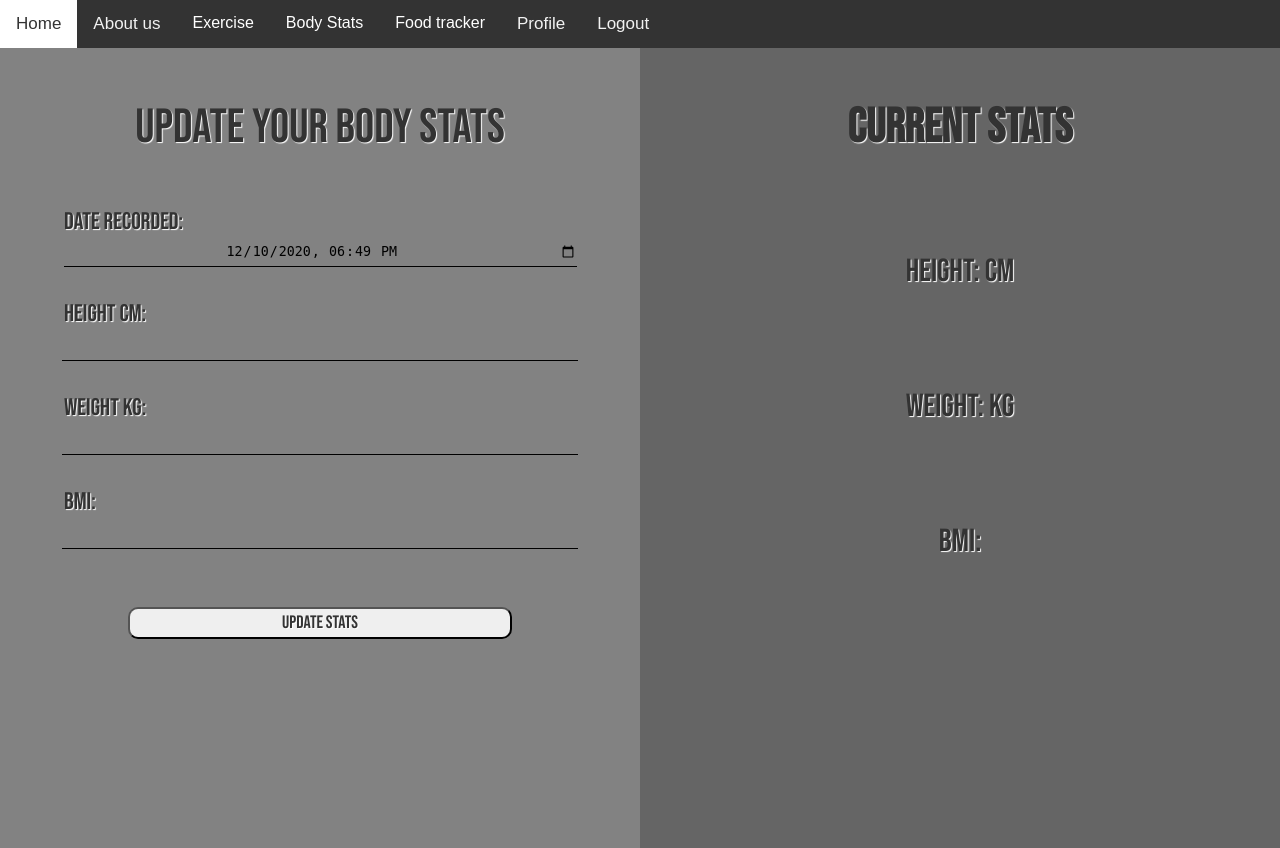
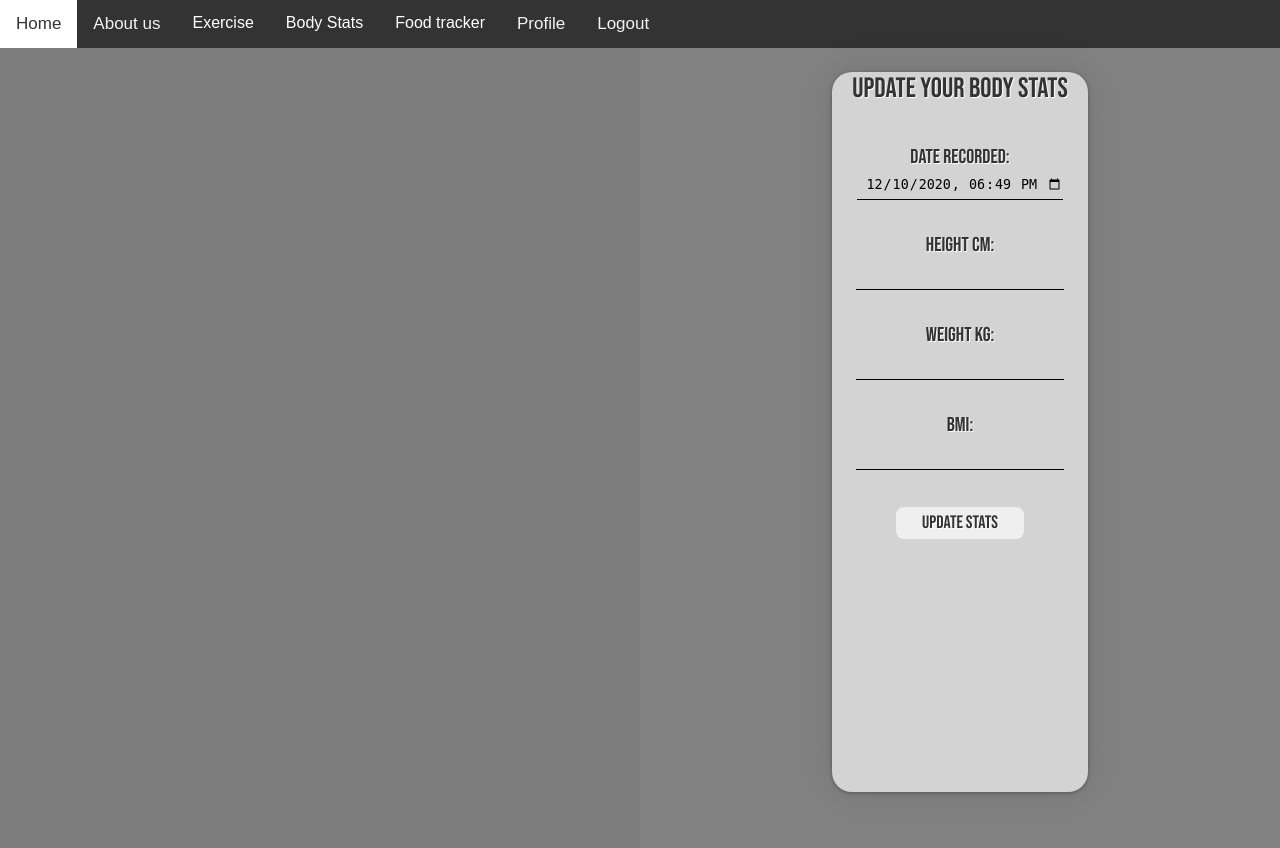
Before and after one commit to Group-21-Software-engineering-project/group21-fitnesswebapp, a Django app: page /bodyStatsUpload/ in a window 1280 px wide. Run offline with Django 3.2, Linux system fonts and the light colour scheme; a user stored in the database is signed in; some libraries are stand-ins or nearby versions.

Commit message:
Restyling of body stats upload page

```diff
--- a/fitnesswebapp/myproject/bodyStats/static/bodyStats/css/bodyStatsHome.css
+++ b/fitnesswebapp/myproject/bodyStats/static/bodyStats/css/bodyStatsHome.css
@@ -61,10 +61,11 @@ tr:nth-child(odd) {
 
 
 /* -----------------------------Styling for current body stats in bodyStatsUpload.html------------------------------ */
+/*
 
 #bodyStatsTR {
     background-color: #656565;
-    float: right;
+    float: none;
     width: 50%;
     height: 100vh;
     margin: 0;
@@ -83,6 +84,7 @@ tr:nth-child(odd) {
     font-size: 300%;
 }
 
+*/
 /* --------------------------Styling for body stats upload the bodyStatsUpload.html----------------------------------*/
 
 #id_bs_date, #id_height, #id_weight, #id_bmi {
--- a/fitnesswebapp/myproject/bodyStats/templates/bodyStats/bodyStatsUpload.html
+++ b/fitnesswebapp/myproject/bodyStats/templates/bodyStats/bodyStatsUpload.html
@@ -5,15 +5,7 @@
 
 </style>
 <div id="content">
-    <!-- Current Stats (Right) -->
-    <div class="bodyStats" id="bodyStatsTR">
-        <h2 id="cTitle">Current stats</h2>
-        <!-- Temporarily changing the a's to p's as I can't get margin working on a's -->
-        <p id="currentHeight">Height: cm</p>
-        <p id="currentWeight">Weight: kg</p>
-        <p id="currentBMI">BMI: </p>
-    </div>
-    <!-- Upload Stats (Left) -->
+    <!-- Upload Stats -->
     <div class="inputBodyStats" id="inputBodyStatsBR">
         <!-- Title -->
         <form id="updateBodyStats" class="input-group content-section" method="POST">
@@ -28,4 +20,96 @@
     </div>
 </div>
 
+<style>
+    @media only screen and (min-width: 675px) {
+        body {
+            border: 0;
+            margin: 0;
+            padding: 0;
+            background-color: rgb(126, 125, 125);
+        }
+
+        #updateBodyStats {
+            width: 40%;
+            margin-left: 30%;
+            background-color: lightgrey;
+            box-shadow: 0 1px 4px rgba(0, 0, 0, 0.3), 0 0 40px rgba(0, 0, 0, 0.1);
+            height: 90vh;
+            margin-top: 2vh;
+            padding: 0;
+            border: 0;
+            border-radius: 20px;
+        }
+
+        #uTitle {
+            font-size: 1.75em;
+            margin-top: 3vh;
+        }
+
+        label {
+            width: 100%;
+            text-align: center;
+            margin-top: 2.5vh;
+            margin-left: 0;
+            float: left;
+            font-size: 1.25em;
+        }
+
+        #updateButton {
+            margin-top: 3vh;
+            width: 50%;
+            height: 4vh;
+            cursor: pointer;
+            border-radius: 8px;
+            border: 0;
+        }
+    }
+
+    @media only screen and (max-width: 674px) {
+        body {
+        border: 0;
+        margin: 0;
+        padding: 0;
+        background-color: rgb(126, 125, 125);
+        }
+
+        #updateBodyStats {
+            width: 80%;
+            margin-left: 10%;
+            background-color: lightgrey;
+            box-shadow: 0 1px 4px rgba(0, 0, 0, 0.3), 0 0 40px rgba(0, 0, 0, 0.1);
+            height: 625px;
+            margin-top: 0;
+            padding: 0;
+            border: 0;
+            border-radius: 20px;
+        }
+
+        #uTitle {
+            font-size: 1.75em;
+            margin-top: 3vh;
+        }
+
+        label {
+            width: 100%;
+            text-align: center;
+            margin-top: 2.5vh;
+            margin-left: 0;
+            float: left;
+            font-size: 1.25em;
+        }
+
+        #updateButton {
+            margin-top: 3vh;
+            width: 50%;
+            height: 4vh;
+            cursor: pointer;
+            border-radius: 8px;
+            border: 0;
+        }
+    }
+
+
+</style>
+
 {% endblock content %}
```
